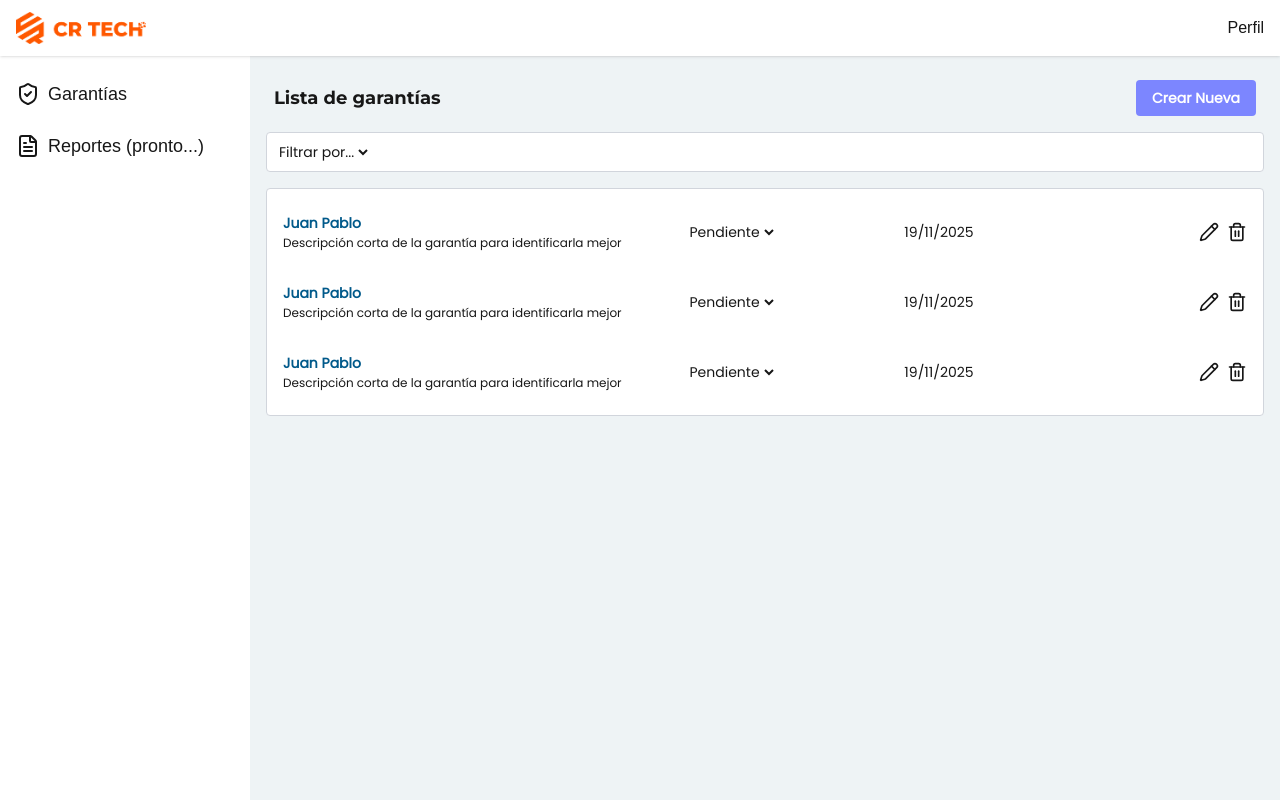
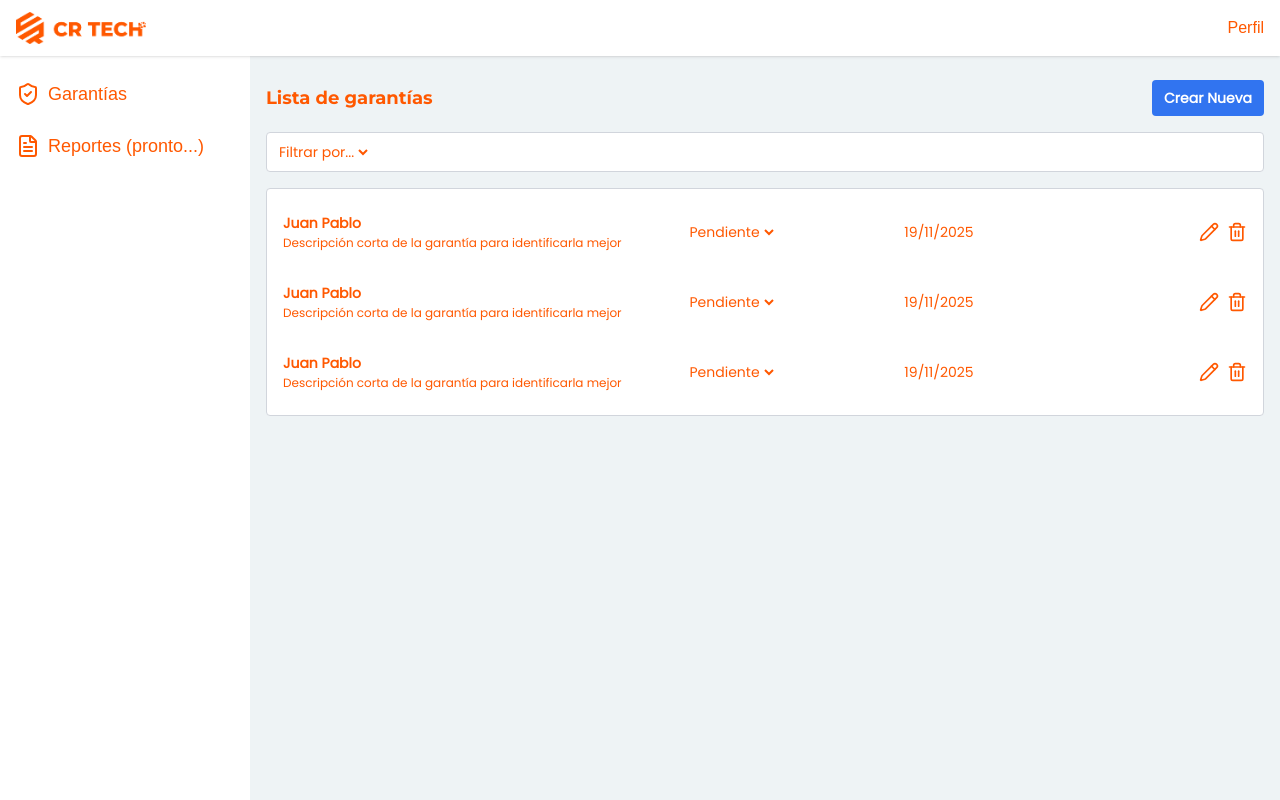
Before and after one commit to byronjvh/garantias, a Next.js app: page /dashboard/garantias in a window 1280 px wide. Built offline with nearby package versions, Linux system fonts and the light colour scheme.

Commit message:
UPD: Dashboard tyles

```diff
--- a/app/dashboard/garantias/page.tsx
+++ b/app/dashboard/garantias/page.tsx
@@ -4,9 +4,9 @@ export default function Garantias() {
     return (
         <>
             <header className="flex flex-col gap-4">
-                <div className="flex justify-between items-center px-2">
+                <div className="flex justify-between items-center">
                     <h1 className="font-title font-bold text-lg">Lista de garantías</h1>
-                    <a href="" className="bg-indigo-400 px-4 py-2 text-sm font-bold text-white rounded">
+                    <a href="" className="bg-accent px-3 py-2 text-sm font-bold text-white hover:brightness-110 ease-out transition-all duration-200 rounded">
                         Crear Nueva
                     </a>
                 </div>
@@ -20,7 +20,7 @@ export default function Garantias() {
                 <li>
                     <article className="p-2 grid grid-cols-[minmax(100px,340px)_1fr_1fr_1fr] gap-2 text-sm">
                         <div className="flex flex-col justify-center w-full max-w-[340px] gap-0.5 ">
-                            <h4 className="font-bold text-sky-800">Juan Pablo</h4>
+                            <h4 className="font-bold text-accent-2">Juan Pablo</h4>
                             <p className="text-xs ">Descripción corta de la garantía para identificarla mejor</p>
                         </div>
                         <div className="flex items-center justify-center">
@@ -40,7 +40,7 @@ export default function Garantias() {
                 <li>
                     <article className="p-2 grid grid-cols-[minmax(100px,340px)_1fr_1fr_1fr] gap-2 text-sm">
                         <div className="flex flex-col justify-center w-full max-w-[340px] gap-0.5 ">
-                            <h4 className="font-bold text-sky-800">Juan Pablo</h4>
+                            <h4 className="font-bold text-accent-2">Juan Pablo</h4>
                             <p className="text-xs ">Descripción corta de la garantía para identificarla mejor</p>
                         </div>
                         <div className="flex items-center justify-center">
@@ -60,7 +60,7 @@ export default function Garantias() {
                 <li>
                     <article className="p-2 grid grid-cols-[minmax(100px,340px)_1fr_1fr_1fr] gap-2 text-sm">
                         <div className="flex flex-col justify-center w-full max-w-[340px] gap-0.5 ">
-                            <h4 className="font-bold text-sky-800">Juan Pablo</h4>
+                            <h4 className="font-bold text-accent-2">Juan Pablo</h4>
                             <p className="text-xs ">Descripción corta de la garantía para identificarla mejor</p>
                         </div>
                         <div className="flex items-center justify-center">
--- a/app/dashboard/layout.tsx
+++ b/app/dashboard/layout.tsx
@@ -12,7 +12,7 @@ export default function RootLayout({
     children: React.ReactNode;
 }>) {
     return (
-        <div className="h-full flex flex-col">
+        <div className="h-full flex flex-col text-p-color">
             <header className="flex justify-between items-center w-full h-14 p-4 bg-card-bg z-10 shadow "><a href=""><img src="/logo.png" alt="logo" className="h-8 object-contain" /></a> Perfil</header>
             <div className="flex flex-1">
                 <aside className="px-2 pt-4 h-full w-full max-w-[250px] bg-card-bg">
--- a/app/globals.css
+++ b/app/globals.css
@@ -3,15 +3,23 @@
 :root {
   --background: #eef3f5;
   --foreground: #171717;
-  --card-bg: #fff
+  --card-bg: #fff;
+  --accent: #3174f0;
+  --accent-2: #ff5800;
+  --p-color: #283041;
+  --title-color: #192338;
 }
 
 @theme inline {
   --color-background: var(--background);
   --color-foreground: var(--foreground);
   --color-card-bg: var(--card-bg);
+  --color-accent: var(--accent);
+  --color-accent-2: var(--accent-2);
   --font-title: var(--font-montserrat);
   --font-p: var(--font-poppins);
+  --color-p-color: var(--accent-2);
+  --color-title-color: var(--accent-2);
 }
 
 @media (prefers-color-scheme: dark) {
```
